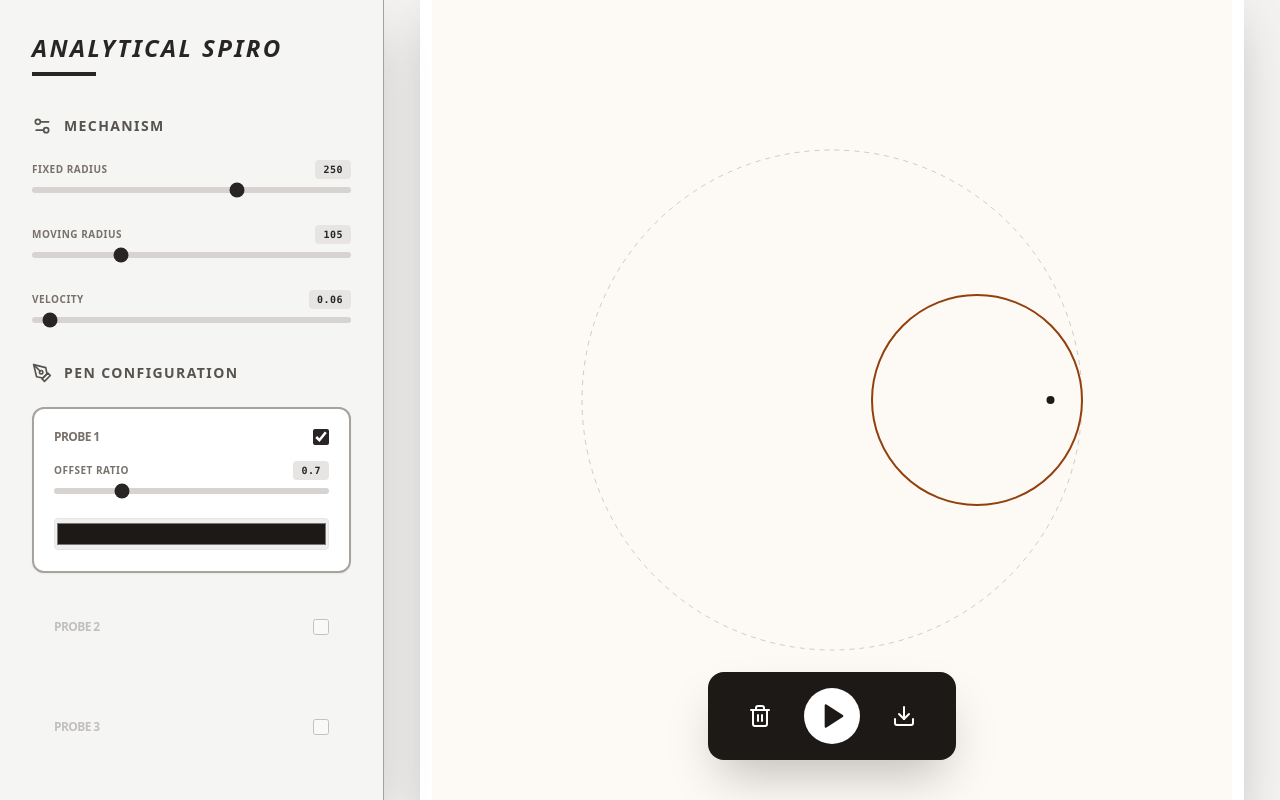
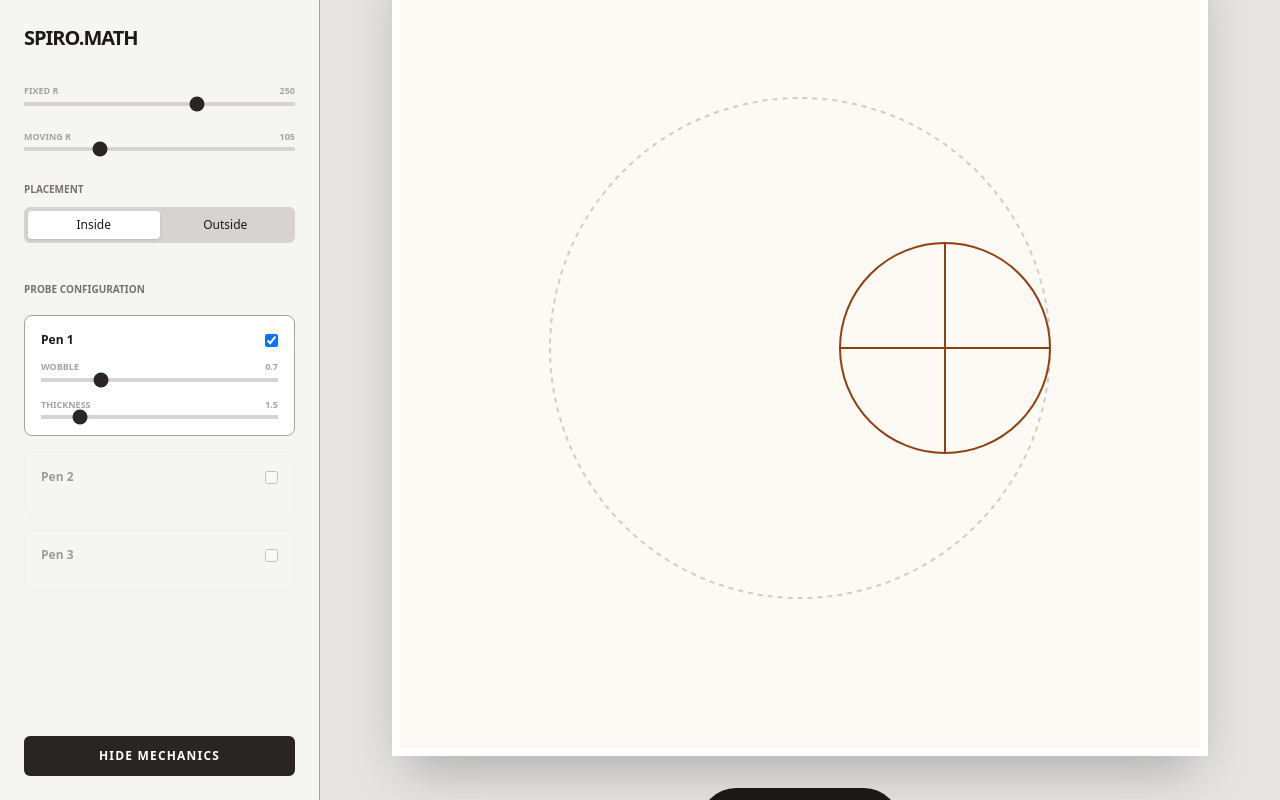
Before and after one commit to jamiedavo/spirographic-studio, a React (Vite) app: page / in a window 1280 px wide. Built offline with nearby package versions, Linux system fonts and the light colour scheme.

Commit message:
Refactor SpirographStudio component and styles

```diff
--- a/src/App.jsx
+++ b/src/App.jsx
@@ -4,11 +4,9 @@ import { Play, Pause, Trash2, Download, Settings2, PenTool, Eye, EyeOff } from '
 const CANVAS_SIZE = 800;
 const COLORS = {
   paper: '#fdfaf5',
-  grid: '#e8e2d8',
   graphite: '#1c1917',
   brass: '#92400e',
   guideMed: 'rgba(28, 25, 23, 0.2)',
-  sidebarBg: '#f3f1ed',
 };
 
 const gcd = (a, b) => b ? gcd(b, a % b) : a;
@@ -16,10 +14,10 @@ const gcd = (a, b) => b ? gcd(b, a % b) : a;
 const SpirographStudio = () => {
   const [outerRadius, setOuterRadius] = useState(250);
   const [innerRadius, setInnerRadius] = useState(105);
-  const [isEpicycloid, setIsEpicycloid] = useState(false);
+  const [isEpicycloid, setIsEpicycloid] = useState(false); // Inside/Outside Toggle
   const [speed, setSpeed] = useState(0.06);
   const [pens, setPens] = useState([
-    { id: 1, offset: 0.7, color: '#1c1917', active: true, width: 1.0 },
+    { id: 1, offset: 0.7, color: '#1c1917', active: true, width: 1.5 },
     { id: 2, offset: 0.4, color: '#44403c', active: false, width: 1.0 },
     { id: 3, offset: 0.9, color: '#92400e', active: false, width: 1.0 },
   ]);
@@ -44,44 +42,44 @@ const SpirographStudio = () => {
   const drawGuides = useCallback(() => {
     const overlayCtx = overlayCanvasRef.current?.getContext('2d');
     if (!overlayCtx) return;
-
     overlayCtx.clearRect(0, 0, CANVAS_SIZE, CANVAS_SIZE);
 
-    // Only show guides if playing or if we haven't started/finished yet
     const target = getTargetAngle();
     if (!showGuides || (angleRef.current >= target && !isPlaying)) return;
 
     const centerX = CANVAS_SIZE / 2;
     const centerY = CANVAS_SIZE / 2;
     const angle = angleRef.current;
+
+    // Position depends on Inside vs Outside
     const d = isEpicycloid ? outerRadius + innerRadius : outerRadius - innerRadius;
     const cx = centerX + d * Math.cos(angle);
     const cy = centerY + d * Math.sin(angle);
     const rotation = isEpicycloid ? (angle * (outerRadius / innerRadius)) : -(angle * (outerRadius / innerRadius));
 
+    // Outer Circle Track
     overlayCtx.beginPath();
     overlayCtx.arc(centerX, centerY, outerRadius, 0, Math.PI * 2);
     overlayCtx.strokeStyle = COLORS.guideMed;
     overlayCtx.setLineDash([5, 5]);
-    overlayCtx.lineWidth = 1;
     overlayCtx.stroke();
     overlayCtx.setLineDash([]);
 
+    // Moving Gear
     overlayCtx.beginPath();
     overlayCtx.arc(cx, cy, innerRadius, 0, Math.PI * 2);
     overlayCtx.strokeStyle = COLORS.brass;
     overlayCtx.lineWidth = 2;
     overlayCtx.stroke();
 
-    pens.forEach(pen => {
-      if (!pen.active) return;
-      const px = cx + (innerRadius * pen.offset) * Math.cos(rotation);
-      const py = cy + (innerRadius * pen.offset) * Math.sin(rotation);
+    // Spokes/X for center point
+    for (let i = 0; i < 4; i++) {
+      const sAngle = rotation + (i * Math.PI / 2);
       overlayCtx.beginPath();
-      overlayCtx.arc(px, py, 4, 0, Math.PI * 2);
-      overlayCtx.fillStyle = pen.color;
-      overlayCtx.fill();
-    });
+      overlayCtx.moveTo(cx, cy);
+      overlayCtx.lineTo(cx + innerRadius * Math.cos(sAngle), cy + innerRadius * Math.sin(sAngle));
+      overlayCtx.stroke();
+    }
   }, [showGuides, isPlaying, outerRadius, innerRadius, isEpicycloid, pens, getTargetAngle]);
 
   useEffect(() => {
@@ -89,15 +87,13 @@ const SpirographStudio = () => {
     ctx.fillStyle = COLORS.paper;
     ctx.fillRect(0, 0, CANVAS_SIZE, CANVAS_SIZE);
     drawGuides();
-  }, []); // Only run once on mount
+  }, []);
 
   const animate = useCallback(() => {
     if (!isPlaying) return;
-
     const target = getTargetAngle();
     if (angleRef.current >= target) {
       setIsPlaying(false);
-      // We don't clear the main canvas here anymore!
       drawGuides();
       return;
     }
@@ -106,28 +102,26 @@ const SpirographStudio = () => {
     const steps = 15;
     for (let s = 0; s < steps; s++) {
       if (angleRef.current >= target) break;
-
       const prevAngle = angleRef.current;
       angleRef.current += speed / steps;
-      const currentAngle = angleRef.current;
       const d = isEpicycloid ? outerRadius + innerRadius : outerRadius - innerRadius;
 
       pens.forEach((pen) => {
         if (!pen.active) return;
         const getPos = (a) => {
-          const rotation = isEpicycloid ? (a * (outerRadius / innerRadius)) : -(a * (outerRadius / innerRadius));
+          const rot = isEpicycloid ? (a * (outerRadius / innerRadius)) : -(a * (outerRadius / innerRadius));
           return {
-            x: CANVAS_SIZE / 2 + d * Math.cos(a) + (innerRadius * pen.offset) * Math.cos(rotation),
-            y: CANVAS_SIZE / 2 + d * Math.sin(a) + (innerRadius * pen.offset) * Math.sin(rotation)
+            x: CANVAS_SIZE / 2 + d * Math.cos(a) + (innerRadius * pen.offset) * Math.cos(rot),
+            y: CANVAS_SIZE / 2 + d * Math.sin(a) + (innerRadius * pen.offset) * Math.sin(rot)
           };
         };
         const p1 = getPos(prevAngle);
-        const p2 = getPos(currentAngle);
+        const p2 = getPos(angleRef.current);
         mainCtx.beginPath();
         mainCtx.moveTo(p1.x, p1.y);
         mainCtx.lineTo(p2.x, p2.y);
         mainCtx.strokeStyle = pen.color;
-        mainCtx.lineWidth = pen.width;
+        mainCtx.lineWidth = pen.width; // This handles thickness
         mainCtx.lineCap = 'round';
         mainCtx.stroke();
       });
@@ -141,61 +135,41 @@ const SpirographStudio = () => {
     return () => cancelAnimationFrame(requestRef.current);
   }, [isPlaying, animate]);
 
-  const handleClear = () => {
-    const ctx = mainCanvasRef.current.getContext('2d');
-    ctx.fillStyle = COLORS.paper;
-    ctx.fillRect(0, 0, CANVAS_SIZE, CANVAS_SIZE);
-    angleRef.current = 0;
-    setIsPlaying(false);
-    drawGuides();
-  };
+  return (
+    <div className="flex h-screen w-full bg-stone-200 font-sans text-stone-900 overflow-hidden">
+      <aside className="w-80 h-full bg-stone-100 border-r border-stone-400 p-6 flex flex-col gap-8 overflow-y-auto">
+        <h1 className="text-xl font-bold uppercase tracking-tighter">Spiro.Math</h1>
 
-  return (
-    <div className="flex h-screen w-full overflow-hidden text-stone-900 bg-stone-300/30">
-      <aside className="w-96 h-full border-r border-stone-400 bg-stone-100 shadow-2xl overflow-y-auto p-8 flex flex-col gap-10 z-10">
-        <header>
-          <h1 className="text-2xl font-bold tracking-widest uppercase text-stone-800 italic">Analytical Spiro</h1>
-          <div className="h-1 w-16 bg-stone-800 mt-2"></div>
-        </header>
+        <section className="space-y-6">
+          <ControlGroup label="Fixed R" value={outerRadius} min={10} max={380} onChange={setOuterRadius} />
+          <ControlGroup label="Moving r" value={innerRadius} min={5} max={380} onChange={setInnerRadius} />
 
-        <section className="flex flex-col gap-6">
-          <div className="flex items-center gap-3 text-stone-600">
-            <Settings2 size={20} />
-            <h2 className="text-sm font-black uppercase tracking-widest">Mechanism</h2>
-          </div>
-          <div className="space-y-8">
-            <ControlGroup label="Fixed Radius" value={outerRadius} min={10} max={380} onChange={setOuterRadius} />
-            <ControlGroup label="Moving Radius" value={innerRadius} min={5} max={380} onChange={setInnerRadius} />
-            <ControlGroup label="Velocity" value={speed} min={0.01} max={1.5} step={0.01} onChange={setSpeed} />
+          <div className="space-y-2">
+            <span className="text-[10px] font-bold uppercase text-stone-500">Placement</span>
+            <div className="flex bg-stone-300 p-1 rounded-md">
+              <button onClick={() => setIsEpicycloid(false)} className={`flex-1 py-1.5 text-xs rounded ${!isEpicycloid ? 'bg-white shadow' : ''}`}>Inside</button>
+              <button onClick={() => setIsEpicycloid(true)} className={`flex-1 py-1.5 text-xs rounded ${isEpicycloid ? 'bg-white shadow' : ''}`}>Outside</button>
+            </div>
           </div>
         </section>
 
-        <section className="flex flex-col gap-6">
-          <div className="flex items-center gap-3 text-stone-600">
-            <PenTool size={20} />
-            <h2 className="text-sm font-black uppercase tracking-widest">Pen Configuration</h2>
-          </div>
+        <section className="space-y-4">
+          <span className="text-[10px] font-bold uppercase text-stone-500">Probe Configuration</span>
           {pens.map((pen, idx) => (
-            <div key={pen.id} className={`p-5 rounded-xl border-2 transition-all ${pen.active ? 'border-stone-400 bg-white shadow-sm' : 'border-transparent opacity-40'}`}>
-              <div className="flex justify-between items-center mb-4">
-                <span className="text-xs font-bold text-stone-500 uppercase tracking-tighter">Probe {idx + 1}</span>
-                <input type="checkbox" className="w-4 h-4 accent-stone-800 cursor-pointer" checked={pen.active} onChange={(e) => {
-                  const newPens = [...pens];
-                  newPens[idx].active = e.target.checked;
-                  setPens(newPens);
+            <div key={pen.id} className={`p-4 rounded-lg border ${pen.active ? 'bg-white border-stone-400' : 'opacity-40'}`}>
+              <div className="flex justify-between items-center mb-3">
+                <span className="text-xs font-bold">Pen {idx + 1}</span>
+                <input type="checkbox" checked={pen.active} onChange={(e) => {
+                  const n = [...pens]; n[idx].active = e.target.checked; setPens(n);
                 }} />
               </div>
               {pen.active && (
-                <div className="space-y-6">
-                  <ControlGroup label="Offset Ratio" value={pen.offset} min={0} max={3} step={0.01} onChange={(v) => {
-                    const newPens = [...pens];
-                    newPens[idx].offset = v;
-                    setPens(newPens);
+                <div className="space-y-4">
+                  <ControlGroup label="Wobble" value={pen.offset} min={0} max={3} step={0.01} onChange={(v) => {
+                    const n = [...pens]; n[idx].offset = v; setPens(n);
                   }} />
-                  <input type="color" value={pen.color} className="w-full h-8 cursor-pointer rounded border border-stone-200" onChange={(e) => {
-                    const newPens = [...pens];
-                    newPens[idx].color = e.target.value;
-                    setPens(newPens);
+                  <ControlGroup label="Thickness" value={pen.width} min={0.1} max={10} step={0.1} onChange={(v) => {
+                    const n = [...pens]; n[idx].width = v; setPens(n);
                   }} />
                 </div>
               )}
@@ -203,29 +177,37 @@ const SpirographStudio = () => {
           ))}
         </section>
 
-        <button onClick={() => setShowGuides(!showGuides)} className={`mt-auto w-full flex items-center justify-center gap-3 py-4 rounded-xl text-sm font-black uppercase tracking-widest transition-all ${showGuides ? 'bg-stone-800 text-white shadow-lg' : 'bg-white border-2 border-stone-400 text-stone-600'}`}>
-          {showGuides ? <Eye size={20} /> : <EyeOff size={20} />}
-          Guides {showGuides ? 'Enabled' : 'Disabled'}
+        <button onClick={() => setShowGuides(!showGuides)} className="mt-auto py-3 bg-stone-800 text-white text-xs font-bold uppercase rounded-md tracking-widest">
+           {showGuides ? 'Hide Mechanics' : 'Show Mechanics'}
         </button>
       </aside>
 
-      <main className="flex-1 relative flex items-center justify-center p-8">
-        <div className="relative shadow-2xl rounded-sm bg-white border-[12px] border-white">
+      <main className="flex-1 flex flex-col items-center justify-center p-12">
+        <div className="relative bg-white shadow-2xl border-8 border-white">
           <canvas ref={mainCanvasRef} width={CANVAS_SIZE} height={CANVAS_SIZE} />
           <canvas ref={overlayCanvasRef} width={CANVAS_SIZE} height={CANVAS_SIZE} className="absolute top-0 left-0 pointer-events-none" />
         </div>
 
-        <div className="absolute bottom-10 flex items-center gap-6 px-8 py-4 bg-stone-900 text-white rounded-2xl shadow-2xl">
-          <button onClick={handleClear} className="p-2 hover:text-red-400 transition-colors"><Trash2 size={24} /></button>
-          <button onClick={() => setIsPlaying(!isPlaying)} className="w-14 h-14 flex items-center justify-center rounded-full bg-white text-stone-900 hover:scale-105 transition-transform">
-            {isPlaying ? <Pause size={28} fill="currentColor" /> : <Play size={28} className="ml-1" fill="currentColor" />}
+        <div className="mt-8 flex items-center gap-8 bg-stone-900 px-6 py-3 rounded-full text-white">
+          <button onClick={() => {
+            const ctx = mainCanvasRef.current.getContext('2d');
+            ctx.fillStyle = COLORS.paper;
+            ctx.fillRect(0, 0, CANVAS_SIZE, CANVAS_SIZE);
+            angleRef.current = 0;
+            setIsPlaying(false);
+            drawGuides();
+          }}><Trash2 size={20}/></button>
+
+          <button onClick={() => setIsPlaying(!isPlaying)} className="w-12 h-12 bg-white text-stone-900 rounded-full flex items-center justify-center">
+            {isPlaying ? <Pause size={24} fill="currentColor"/> : <Play size={24} className="ml-1" fill="currentColor"/>}
           </button>
+
           <button onClick={() => {
             const link = document.createElement('a');
-            link.download = 'analysis.png';
+            link.download = 'math-spiro.png';
             link.href = mainCanvasRef.current.toDataURL();
             link.click();
-          }} className="p-2 hover:text-blue-400 transition-colors"><Download size={24} /></button>
+          }}><Download size={20}/></button>
         </div>
       </main>
     </div>
@@ -233,12 +215,12 @@ const SpirographStudio = () => {
 };
 
 const ControlGroup = ({ label, value, min, max, step = 1, onChange }) => (
-  <div className="flex flex-col gap-2">
-    <div className="flex justify-between items-center text-[10px] font-black uppercase text-stone-500 tracking-wider">
-      <label>{label}</label>
-      <span className="font-mono bg-stone-200 px-2 py-0.5 rounded text-stone-800">{value}</span>
+  <div className="flex flex-col gap-1">
+    <div className="flex justify-between text-[9px] font-bold uppercase text-stone-400">
+      <span>{label}</span>
+      <span>{value}</span>
     </div>
-    <input type="range" min={min} max={max} step={step} value={value} onChange={(e) => onChange(parseFloat(e.target.value))} className="w-full accent-stone-800 h-1.5 bg-stone-300 rounded-lg appearance-none cursor-pointer" />
+    <input type="range" min={min} max={max} step={step} value={value} onChange={(e) => onChange(parseFloat(e.target.value))} className="w-full accent-stone-800 h-1 bg-stone-300 appearance-none cursor-pointer" />
   </div>
 );
 
```
